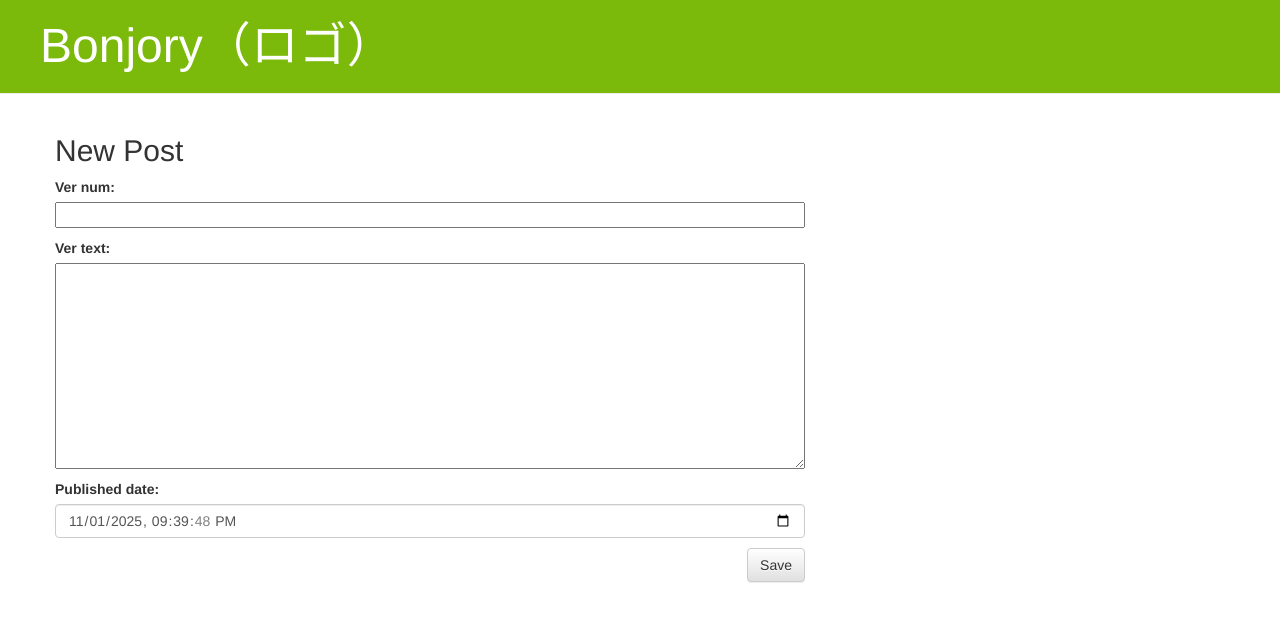
After one commit to klzusan/bonjory_web, a Django app: page /post/new/ in a window 1280 px wide. The commit adds this page. Shown: the top 622 px of the page. Run offline with Django 5.2, Linux system fonts and the light colour scheme; some libraries are stand-ins or nearby versions.

Commit message:
djangoGirlsの「Djangoフォーム」まで完了

```diff
--- /dev/null
+++ b/dl_package/forms.py
@@ -0,0 +1,17 @@
+from django import forms
+
+from .models import verPost
+
+class verPostForm(forms.ModelForm):
+
+    class Meta:
+        model = verPost
+        fields = ('ver_num', 'ver_text', 'published_date')
+        widgets = {
+            'published_date': forms.DateTimeInput(
+                attrs={
+                    'type': 'datetime-local',
+                    'class': 'form-control'
+                }
+            ),
+        }
--- a/dl_package/models.py
+++ b/dl_package/models.py
@@ -5,7 +5,7 @@ from django.utils import timezone
 class verPost(models.Model):
     ver_num = models.FloatField()
     ver_text = models.TextField()
-    published_date = models.DateTimeField()
+    published_date = models.DateTimeField(default=timezone.now)
 
     def publish(self):
         self.published_date = timezone.now()
--- a/dl_package/static/css/dl_package.css
+++ b/dl_package/static/css/dl_package.css
@@ -43,3 +43,13 @@
 .post h2 a, .post h2 a:visited {
     color: #000000;
 }
+
+.guide {
+    font-weight: bold;
+}
+
+.detail-top {
+    display: flex;
+    align-items: center;
+    gap: 10px;
+}
--- a/dl_package/templates/dl_package/base.html
+++ b/dl_package/templates/dl_package/base.html
@@ -10,6 +10,9 @@
 
 <body>
     <div class="page-header">
+        {% if user.is_authenticated %}
+            <a href="{% url 'verPost_new' %}" class="top-menu"><span class="glyphicon glyphicon-plus"></span></a>
+        {% endif %}
         <h1><a href="/">Bonjory（ロゴ）</a></h1>
     </div>
     <div class="content container">
--- /dev/null
+++ b/dl_package/templates/dl_package/verPost_edit.html
@@ -0,0 +1,10 @@
+{% extends 'dl_package/base.html' %}
+
+{% block content %}
+    <h2>New Post</h2>
+    <form method="POST" class="post-form">
+        {% csrf_token %}
+        {{ form.as_p }}
+        <button type="submit" class="save btn btn-default">Save</button>
+    </form>
+{% endblock %}
--- a/dl_package/templates/dl_package/verPost_list.html
+++ b/dl_package/templates/dl_package/verPost_list.html
@@ -2,9 +2,9 @@
 {% block content %}
     {% for post in posts %}
     <div class="post">
-        <h2><a href="">v{{ post.ver_num }}</a></h2>
+        <h2><a href="{% url 'verPost_detail' pk=post.pk %}">v{{ post.ver_num }}</a></h2>
         <div class="date">
-            <p>published: {{ post.published_date|date:"Y/m/d H:i" }}</p>
+            <p>公開日時：{{ post.published_date|date:"Y/m/d H:i" }}</p>
         </div>
         <p>{{ post.ver_text|linebreaksbr }}</p>
     </div>
--- a/dl_package/urls.py
+++ b/dl_package/urls.py
@@ -3,4 +3,7 @@ from . import views
 
 urlpatterns = [
     path('', views.verPost_list, name='verPost_list'),
+    path('post/<int:pk>/', views.verPost_detail, name='verPost_detail'),
+    path('post/new/', views.verPost_new, name='verPost_new'),
+    path('post/<int:pk>/edit/', views.verPost_edit, name='verPost_edit'),
 ]
--- a/dl_package/views.py
+++ b/dl_package/views.py
@@ -1,8 +1,40 @@
 from django.shortcuts import render
 from django.utils import timezone
 from .models import verPost
+from django.shortcuts import render, get_object_or_404
+from .forms import verPostForm
+from django.shortcuts import redirect
 
 # Create your views here.
 def verPost_list(request):
-    posts = verPost.objects.filter(published_date__lte=timezone.now()).order_by('published_date')
+    posts = verPost.objects.filter(published_date__lte=timezone.now()).order_by('-published_date')
     return render(request, 'dl_package/verPost_list.html', {'posts': posts})
+
+def verPost_detail(request, pk):
+    post = get_object_or_404(verPost, pk=pk)
+    return render(request, 'dl_package/verPost_detail.html', {'post':post})
+
+def verPost_new(request):
+    if request.method == "POST":
+        form = verPostForm(request.POST)
+        if form.is_valid():
+            post = form.save(commit=False)
+            post.author = request.user
+            post.save()
+            return redirect('verPost_detail', pk=post.pk)
+    else:
+        form = verPostForm()
+    return render(request, 'dl_package/verPost_edit.html', {'form':form})
+
+def verPost_edit(request, pk):
+    post = get_object_or_404(verPost, pk=pk)
+    if request.method == 'POST':
+        form = verPostForm(request.POST, instance=post)
+        if form.is_valid():
+            post = form.save(commit=False)
+            post.author = request.user
+            post.save()
+            return redirect('verPost_detail', pk=post.pk)
+    else:
+        form = verPostForm(instance=post)
+    return render(request, 'dl_package/verPost_edit.html', {'form':form})
```
Also changed, not shown: dl_package/templates/dl_package/verPost_detail.html (added, +18 -0 lines).
